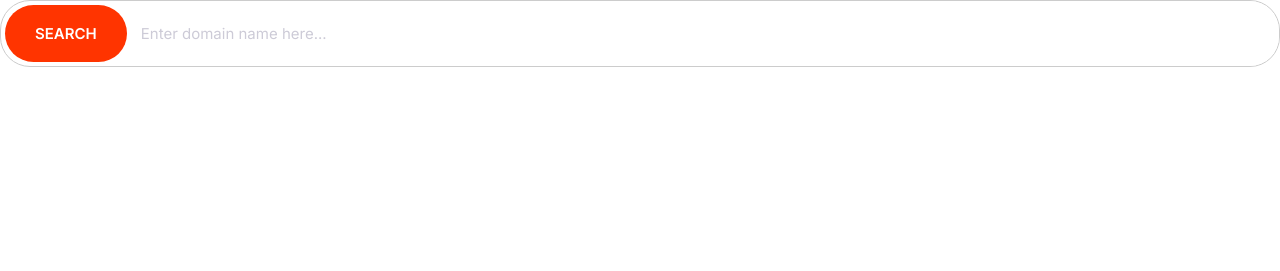
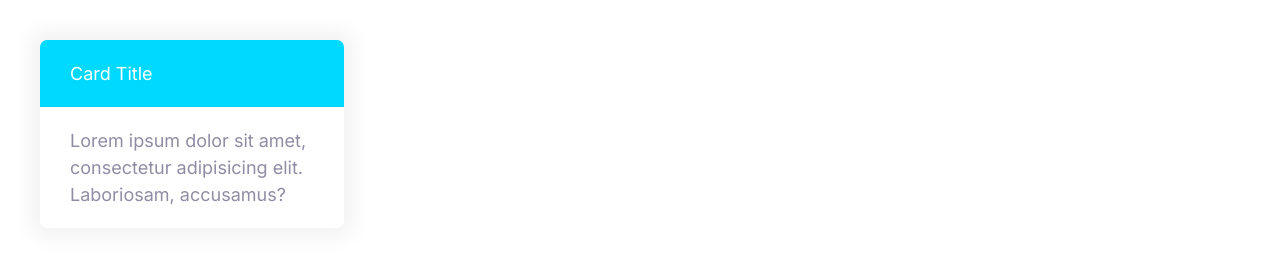
Before and after one commit to SolomonM23/Moshify, a plain HTML site: page index.html in a window 1280 px wide. Drawn offline with Linux system fonts and the light colour scheme.

Commit message:
Build card template

```diff
--- a/CSS/styles.css
+++ b/CSS/styles.css
@@ -285,3 +285,24 @@ a {
         font-size: 1.5rem;
     }
 }
+
+/* Card */
+.card {
+    border-radius: 7px;
+    box-shadow: 0 0 20px 10px #f3f3f3;
+    overflow: hidden;
+}
+
+.card__header, .card__body {
+    padding: 2rem 3rem;
+}
+
+.card--primary {
+    background-color: var(--color-primary);
+    color: #fff;
+}
+
+.card--secondary {
+    background-color: var(--color-secondary);
+    color: #fff;
+}
--- a/index.html
+++ b/index.html
@@ -15,13 +15,14 @@
     <link rel="stylesheet" href="CSS/styles.css" />
   </head>
   <body>
-    <div class="input-group">
-      <button class="btn btn--accent">Search</button>
-      <input
-        type="text"
-        class="input"
-        placeholder="Enter domain name here..."
-      />
+    <div style="width: 30%; padding: 4rem">
+      <div class="card">
+        <header class="card__header card--secondary">Card Title</header>
+        <div class="card__body">
+          Lorem ipsum dolor sit amet, consectetur adipisicing elit. Laboriosam,
+          accusamus?
+        </div>
+      </div>
     </div>
   </body>
 </html>
```
Also changed, not shown: Components/card.html (added, +9 -0 lines).
